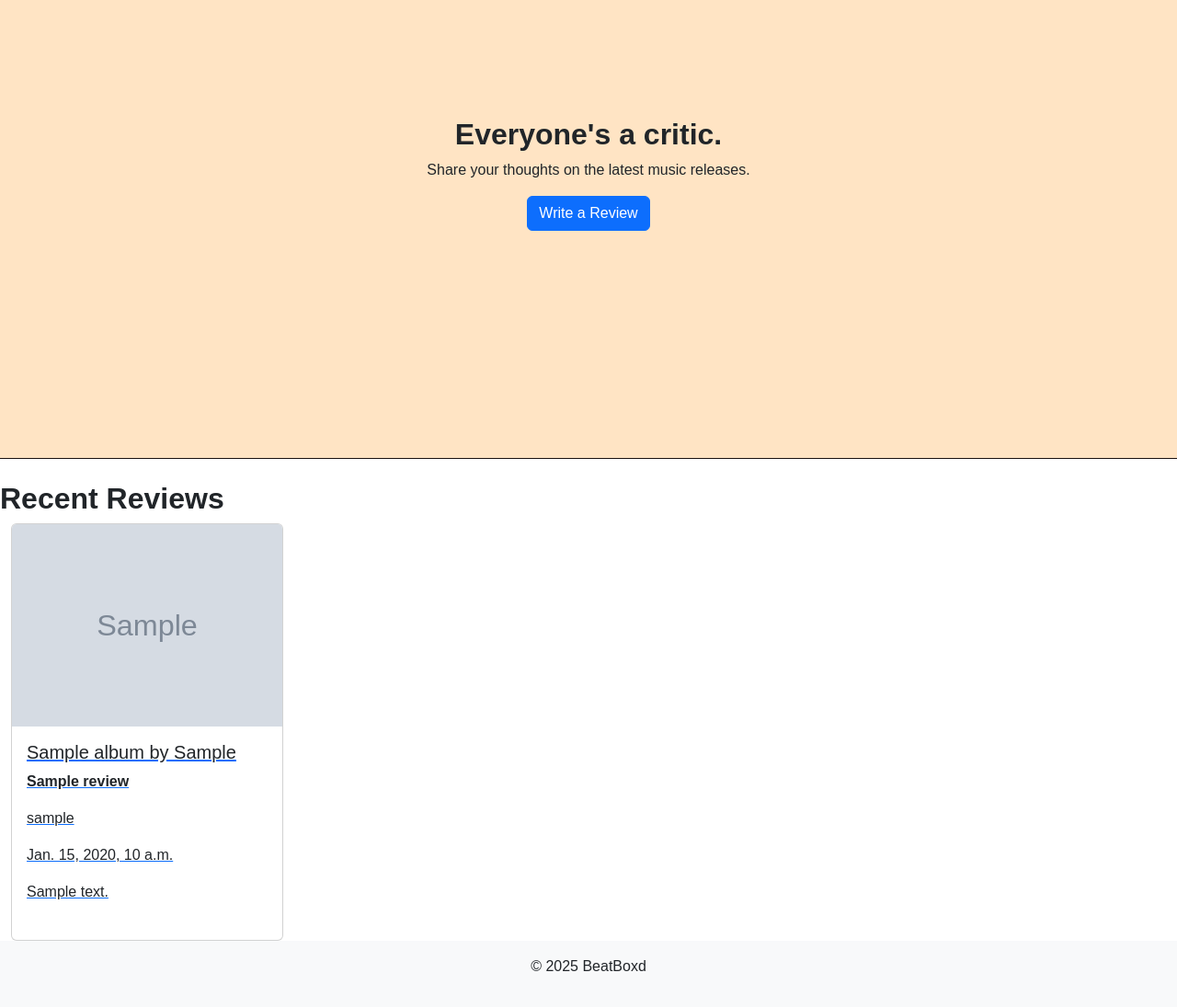
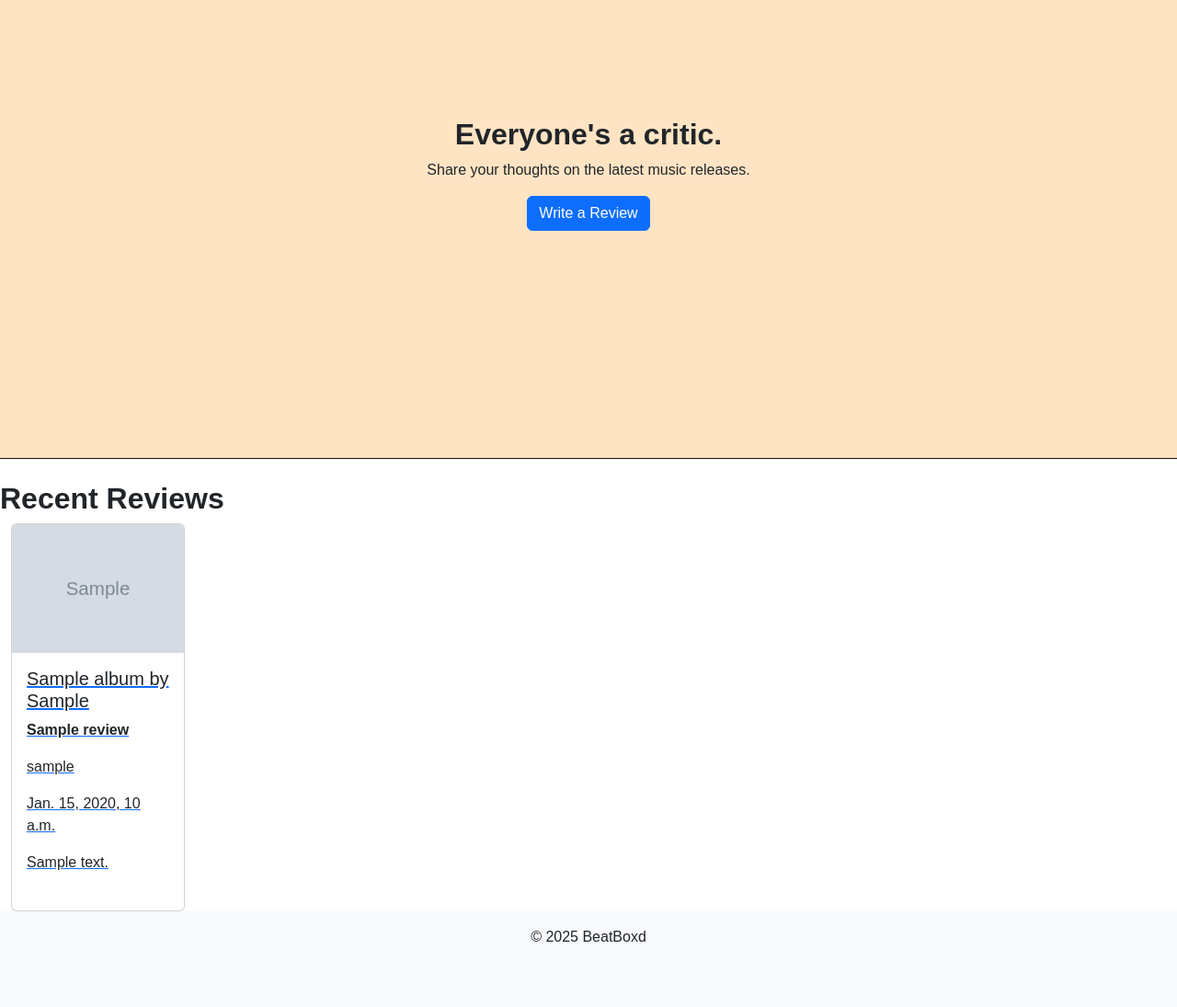
Before and after one commit to aminoacid-01/beat-boxd, a Django app: page / in a window 1280 px wide. Shown: the part 93-1188 px from the top of the page at 92% size. After the commit the page ends 1117 px from the top, so only its background shows below. Run offline with Django 4.2, Linux system fonts and the light colour scheme; tables that the repository leaves empty hold one stand-in row (values such as "Sample post"); grey boxes marked "Sample" are stand-in pictures; a database or web service that is not in the repository returns one stand-in record (values such as "Sample title"); data that the repository does not hold is empty; some web fonts are replaced.

Commit message:
adjust bootstrap grid for recent review list in index.html

```diff
--- a/review/templates/index.html
+++ b/review/templates/index.html
@@ -14,7 +14,7 @@
 <div class="container-fluid" id="review-list">
     <div class="row">
         {% for review in reviews %}
-        <div class="col-lg-3 col-md-4 col-sm-5 col-6">
+        <div class="col-12 col-sm-6 col-md-4 col-lg-2">
             <a href="{% url 'review_detail' review.slug %}" class="post-link">
                 <div class="card mb-4">
                     {% if review.album.image_url %}
```
